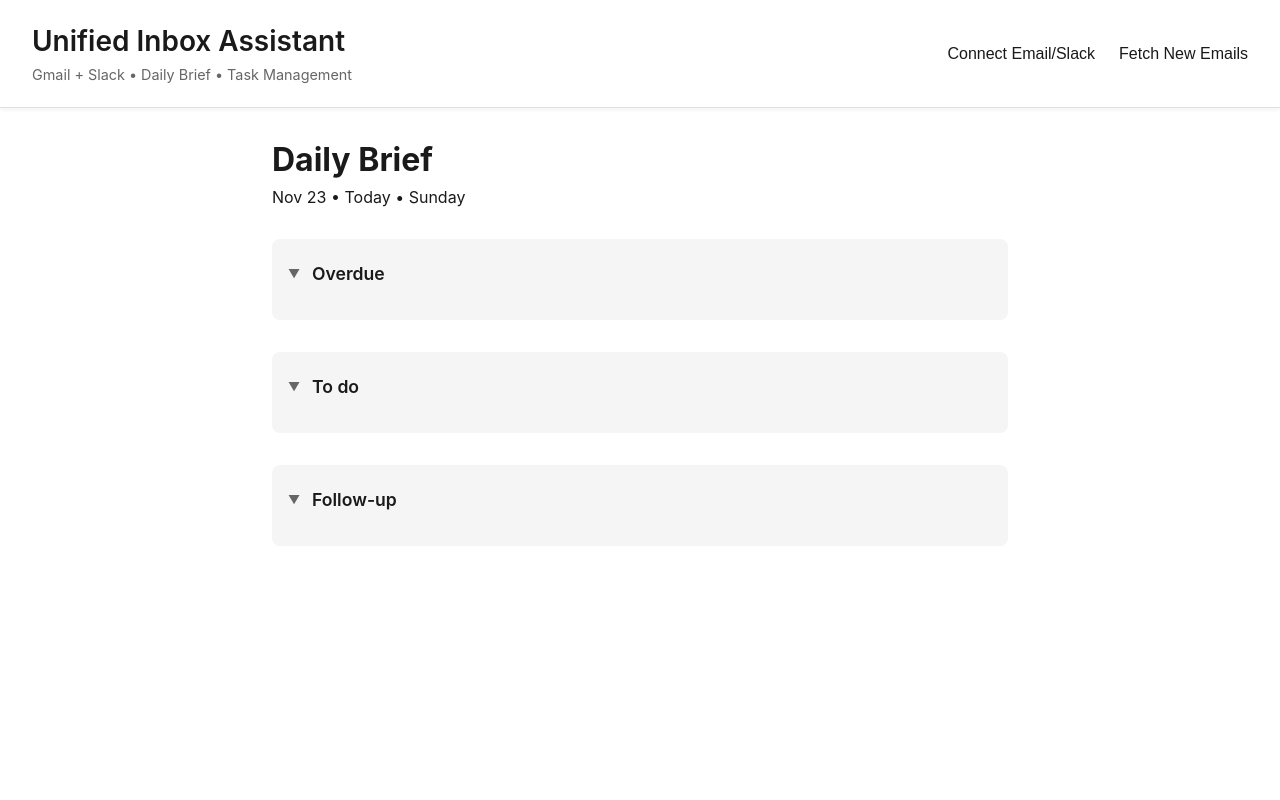
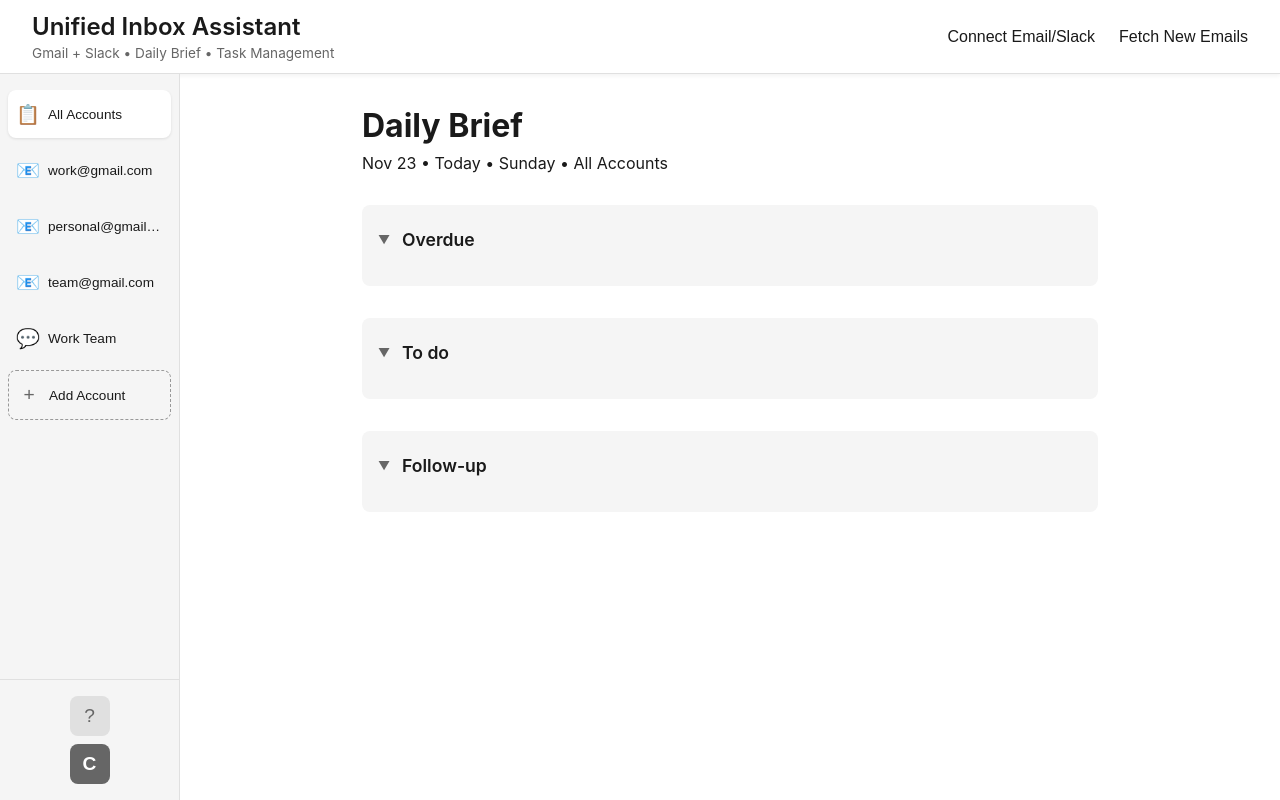
Before and after one commit to cloudteam4153/app, a React (Vite) app: page / in a window 1280 px wide. Built offline with nearby package versions, Linux system fonts and the light colour scheme.

Commit message:
left bar with accounts labeled

```diff
--- a/src/App.css
+++ b/src/App.css
@@ -8,7 +8,7 @@
 .app-header {
   background: #ffffff;
   border-bottom: 1px solid #e0e0e0;
-  padding: 1.5rem 2rem;
+  padding: 0.75rem 2rem;
   box-shadow: 0 2px 4px rgba(0, 0, 0, 0.05);
   display: flex;
   justify-content: space-between;
@@ -21,14 +21,14 @@
 
 .app-header h1 {
   margin: 0;
-  font-size: 1.75rem;
+  font-size: 1.5rem;
   font-weight: 600;
   color: #1a1a1a;
 }
 
 .subtitle {
-  margin: 0.5rem 0 0 0;
-  font-size: 0.9rem;
+  margin: 0.25rem 0 0 0;
+  font-size: 0.85rem;
   color: #666;
 }
 
@@ -77,12 +77,177 @@
   margin: 1rem 2rem;
 }
 
+.brief-layout {
+  display: flex;
+  flex: 1;
+  overflow: hidden;
+}
+
+.brief-sidebar {
+  width: 180px;
+  background: #f5f5f5;
+  border-right: 1px solid #e0e0e0;
+  display: flex;
+  flex-direction: column;
+  padding: 1rem 0;
+}
+
+.sidebar-header {
+  padding: 0 0.75rem 1rem 0.75rem;
+  border-bottom: 1px solid #e0e0e0;
+  margin-bottom: 1rem;
+}
+
+.sidebar-nav-arrows {
+  display: flex;
+  gap: 0.5rem;
+}
+
+.nav-arrow {
+  width: 32px;
+  height: 32px;
+  border: none;
+  background: transparent;
+  color: #666;
+  cursor: pointer;
+  border-radius: 4px;
+  display: flex;
+  align-items: center;
+  justify-content: center;
+  font-size: 0.9rem;
+}
+
+.nav-arrow:hover {
+  background: #e0e0e0;
+}
+
+.sidebar-accounts {
+  flex: 1;
+  overflow-y: auto;
+  padding: 0 0.5rem;
+}
+
+.account-item {
+  width: 100%;
+  padding: 0.75rem 0.5rem;
+  margin-bottom: 0.5rem;
+  border: none;
+  background: transparent;
+  border-radius: 8px;
+  cursor: pointer;
+  display: flex;
+  align-items: center;
+  gap: 0.5rem;
+  transition: background 0.2s;
+  text-align: left;
+}
+
+.account-item:hover {
+  background: #e0e0e0;
+}
+
+.account-item.active {
+  background: #ffffff;
+  box-shadow: 0 1px 3px rgba(0, 0, 0, 0.1);
+}
+
+.account-item.add-account-btn {
+  border: 1px dashed #999;
+  color: #666;
+}
+
+.account-item.add-account-btn:hover {
+  background: #e0e0e0;
+  border-color: #4a90e2;
+  color: #4a90e2;
+}
+
+.account-icon {
+  font-size: 1.2rem;
+  width: 24px;
+  height: 24px;
+  display: flex;
+  align-items: center;
+  justify-content: center;
+}
+
+.account-name {
+  font-size: 0.85rem;
+  color: #1a1a1a;
+  flex: 1;
+  overflow: hidden;
+  text-overflow: ellipsis;
+  white-space: nowrap;
+  min-width: 0;
+}
+
+.sidebar-footer {
+  padding: 1rem 0.5rem 0 0.5rem;
+  border-top: 1px solid #e0e0e0;
+  display: flex;
+  flex-direction: column;
+  gap: 0.5rem;
+  align-items: center;
+}
+
+.sidebar-add-btn,
+.sidebar-help-btn,
+.sidebar-profile-btn {
+  width: 40px;
+  height: 40px;
+  border: none;
+  background: #e0e0e0;
+  border-radius: 8px;
+  cursor: pointer;
+  display: flex;
+  align-items: center;
+  justify-content: center;
+  font-size: 1.2rem;
+  color: #666;
+  transition: background 0.2s;
+  padding: 0;
+  line-height: 1;
+}
+
+.sidebar-add-btn span,
+.sidebar-help-btn span,
+.sidebar-profile-btn span {
+  display: flex;
+  align-items: center;
+  justify-content: center;
+  width: 100%;
+  height: 100%;
+}
+
+.sidebar-add-btn:hover,
+.sidebar-help-btn:hover,
+.sidebar-profile-btn:hover {
+  background: #d0d0d0;
+}
+
+.sidebar-profile-btn {
+  background: #666;
+  color: #ffffff;
+  font-weight: 600;
+}
+
+.sidebar-profile-btn:hover {
+  background: #555;
+}
+
+.sidebar-divider {
+  height: 1px;
+  background: #e0e0e0;
+  margin: 0.5rem 0;
+}
+
 .app-main {
   flex: 1;
   padding: 2rem;
   max-width: 800px;
   margin: 0 auto;
   width: 100%;
+  overflow-y: auto;
 }
 
 .daily-brief {
--- a/src/pages/DailyBrief.jsx
+++ b/src/pages/DailyBrief.jsx
@@ -10,7 +10,17 @@ function DailyBrief() {
   })
   const [isConnected, setIsConnected] = useState(false)
   const [message, setMessage] = useState({ type: '', text: '' })
+  const [selectedAccount, setSelectedAccount] = useState('all')
   const navigate = useNavigate()
+
+  // Mock connected accounts - in real app, this would come from API
+  const connectedAccounts = [
+    { id: 'all', name: 'All Accounts', type: 'all', icon: '📋' },
+    { id: 'gmail1', name: 'work@gmail.com', type: 'gmail', icon: '📧' },
+    { id: 'gmail2', name: 'personal@gmail.com', type: 'gmail', icon: '📧' },
+    { id: 'gmail3', name: 'team@gmail.com', type: 'gmail', icon: '📧' },
+    { id: 'slack1', name: 'Work Team', type: 'slack', icon: '💬' }
+  ]
 
   const toggleSection = (section) => {
     setExpandedSections(prev => ({
@@ -34,6 +44,10 @@ function DailyBrief() {
       setMessage({ type: 'success', text: 'New emails and messages retrieved!' })
       setTimeout(() => setMessage({ type: '', text: '' }), 2000)
     }, 1000)
+  }
+
+  const handleAddAccount = () => {
+    navigate('/login')
   }
 
   const today = new Date()
@@ -61,12 +75,45 @@ function DailyBrief() {
           {message.text}
         </div>
       )}
-      <main className="app-main">
-        <div className="daily-brief">
-          <div className="brief-header">
-            <h2 className="brief-title">Daily Brief</h2>
-            <p className="brief-date">{dateStr} • Today • {dayName}</p>
+      <div className="brief-layout">
+        <aside className="brief-sidebar">
+          <div className="sidebar-accounts">
+            {connectedAccounts.map(account => (
+              <button
+                key={account.id}
+                className={`account-item ${selectedAccount === account.id ? 'active' : ''}`}
+                onClick={() => setSelectedAccount(account.id)}
+                title={account.name}
+              >
+                <span className="account-icon">{account.icon}</span>
+                <span className="account-name">{account.name}</span>
+              </button>
+            ))}
+            <button className="account-item add-account-btn" onClick={handleAddAccount}>
+              <span className="account-icon">+</span>
+              <span className="account-name">Add Account</span>
+            </button>
           </div>
+          <div className="sidebar-footer">
+            <button className="sidebar-help-btn" title="Help">
+              <span className="help-icon">?</span>
+            </button>
+            <button className="sidebar-profile-btn" title="Profile">
+              <span className="profile-icon">C</span>
+            </button>
+          </div>
+        </aside>
+        <main className="app-main">
+          <div className="daily-brief">
+            <div className="brief-header">
+              <h2 className="brief-title">Daily Brief</h2>
+              <p className="brief-date">
+                {selectedAccount === 'all'
+                  ? `${dateStr} • Today • ${dayName} • All Accounts`
+                  : `${dateStr} • Today • ${dayName} • ${connectedAccounts.find(a => a.id === selectedAccount)?.name}`
+                }
+              </p>
+            </div>
 
           {/* Overdue Section */}
           <div className="task-section task-section-overdue">
@@ -107,7 +154,8 @@ function DailyBrief() {
             )}
           </div>
         </div>
-      </main>
+        </main>
+      </div>
     </div>
   )
 }
```
